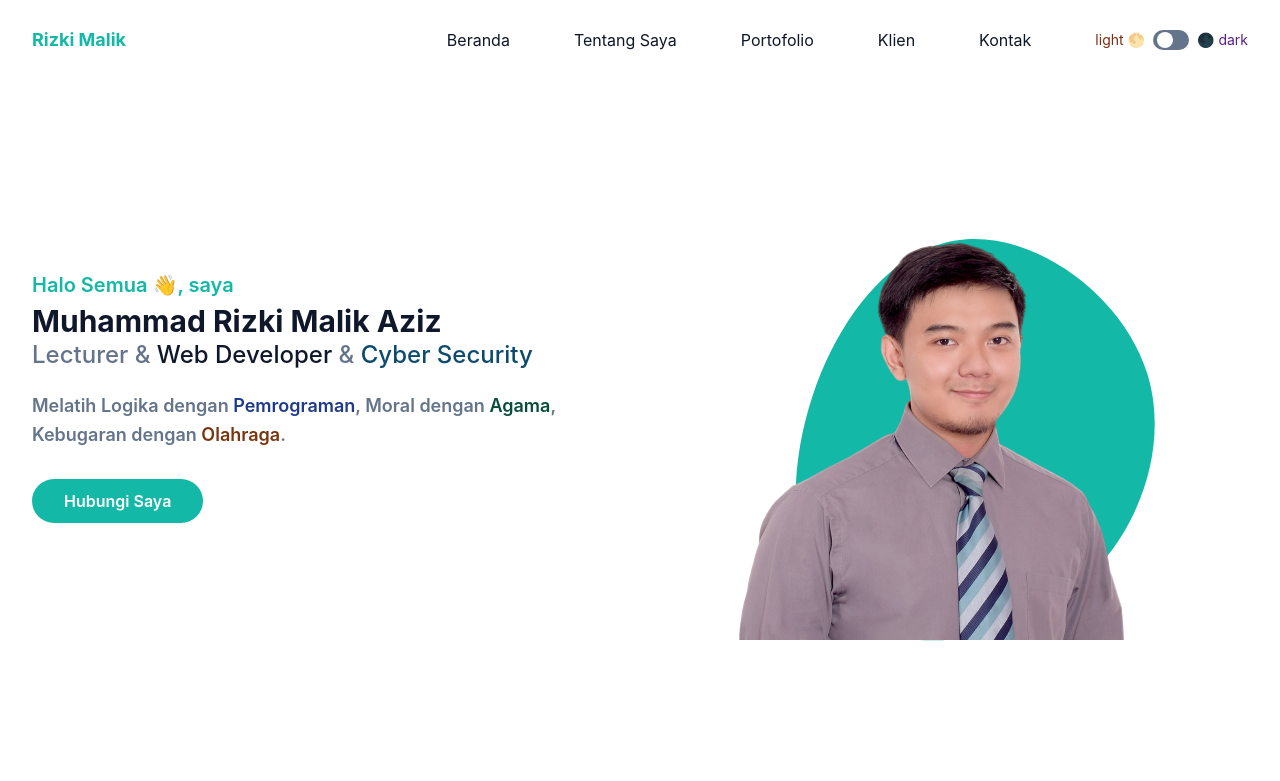
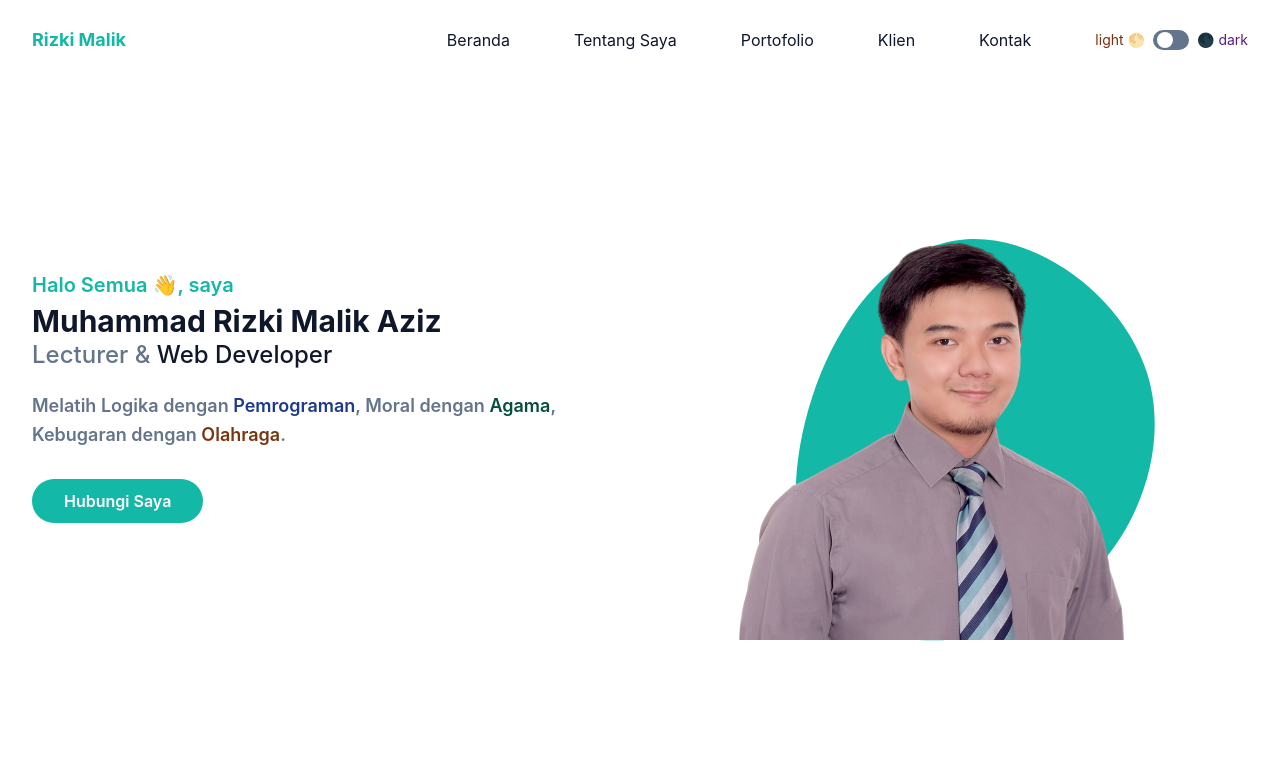
Before and after one commit to Rizki-Malik/portfolio-tailwind-css, a website: page index.html in a window 1280 px wide. Shown: the top 781 px of the page. Drawn offline with Linux system fonts and the light colour scheme.

Commit message:
menghilangkan cyber security

```diff
--- a/index.html
+++ b/index.html
@@ -76,7 +76,7 @@
             <div class="flex flex-wrap">
                 <div class="w-full self-center px-4 lg:w-1/2">
                     <h1 class="text-base font-semibold text-primary md:text-xl">Halo Semua 👋, saya <span class="block font-bold text-dark text-4xl md:text-3xl mt-1 dark:text-white">Muhammad Rizki Malik Aziz</span></h1>
-                    <h2 class="font-medium text-secondary text-lg mb-5 lg:text-2xl">Lecturer & <span class="text-dark dark:text-slate-100">Web Developer</span>  & <span class="text-sky-900">Cyber Security</span></h2>
+                    <h2 class="font-medium text-secondary text-lg mb-5 lg:text-2xl">Lecturer & <span class="text-dark dark:text-slate-100">Web Developer</span></h2>
                     <p class="font-semibold text-lg text-secondary mb-10 leading-relaxed">Melatih Logika dengan <span class="text-blue-900"> Pemrograman</span>, Moral dengan <span class="text-emerald-900">Agama</span>, Kebugaran dengan <span class="text-amber-900">Olahraga</span>.</p>
 
                     <a href="#contact" class="text-base font-semibold text-white bg-primary py-3 px-8 rounded-full hover:shadow-lg hover:opacity-80 transition duration-300 ease-in-out">Hubungi Saya</a>
```
